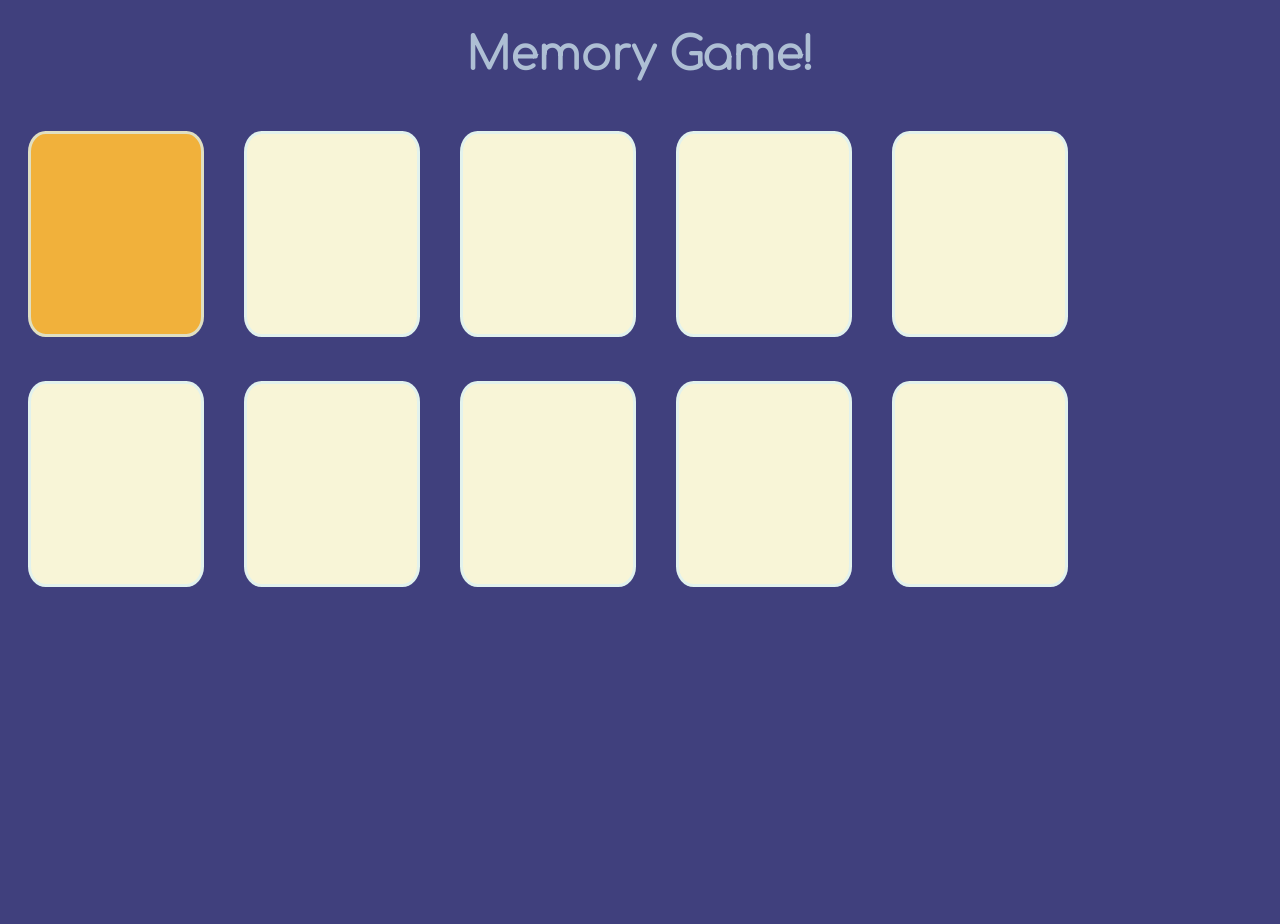
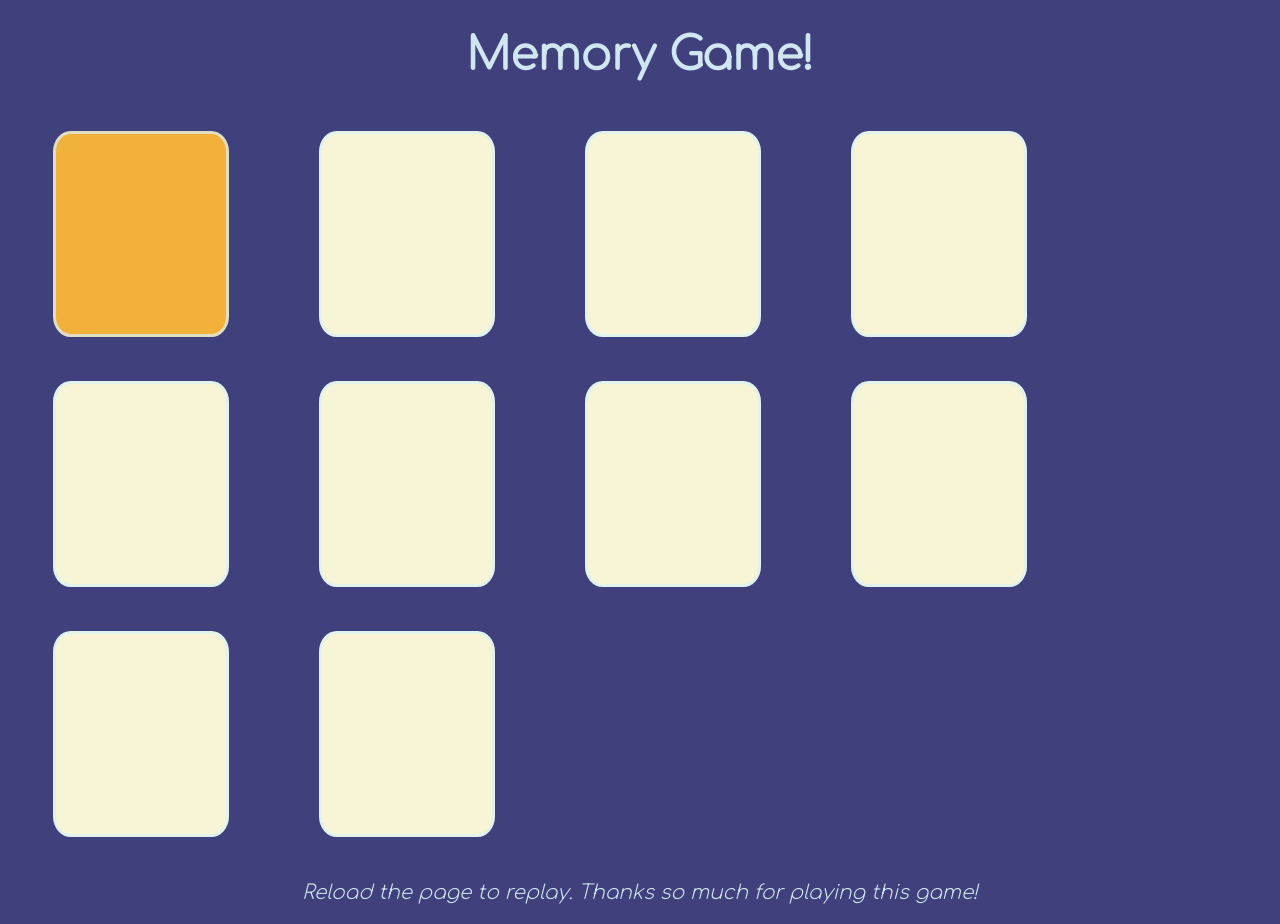
Before and after one commit to jswwWorks/memory-game, a plain HTML site: page index.html in a window 1280 px wide. Both pictures are taken after a click on the element 116 px from the left and 234 px from the top of the page. Before the commit the page ends 800 px from the top, so only its background shows below. Drawn offline with Linux system fonts and the light colour scheme.

Commit message:
final touches on memory game

```diff
--- a/index.html
+++ b/index.html
@@ -13,8 +13,7 @@
 <h1>Memory Game!</h1>
 
 <div id="game"></div> <!--this is where the cards will be stored, so you can select all the cards via this ID-->
-
-<!--<input type="button" value="Reset Game" name="myButton"/>--> <!--the button could be cool-->
+<p>Reload the page to replay. Thanks so much for playing this game!</p>
 
 <script src="memory-game.js"></script> <!--this links this HTML file to the JS file-->
 </body>
--- a/memory-game.css
+++ b/memory-game.css
@@ -1,4 +1,4 @@
-/* you can add to or change this. */
+
 body {
   background-color: rgb(64, 64, 125);
 }
@@ -8,43 +8,26 @@ h1 {
   font-style: bold;
   font-size: 45px;
   text-align: center;
-  color: rgba(218, 241, 247, 0.718);
+  color: rgba(218, 241, 247, 0.936);
 }
 
 #game div {
   border: 3px solid rgba(218, 241, 247, 0.718);
   width: 170px;
   height: 200px;
-  margin: 20px;
+  margin-top: 20px;
+  margin-bottom: 20px;
+  margin-left: 45px;
+  margin-right: 45px;
   display: inline-block;
   align-items: center;
   border-radius: 10%;
 }
 
-/* you'll style unflipped as you make the cards
-div.unflipped{
-  background-color: rgb(248, 245, 215);
+p {
+  font-family: 'Comfortaa', sans-serif;
+  font-size: 20px;
+  text-align: center;
+  font-style: italic;
+  color: rgba(218, 241, 247, 0.936);
 }
-*/
-
-/* currently, make the class mean nothing
-div.purple{
-  background-color: rgb(137, 0, 137);
-}
-
-div.red{
-  background-color: rgb(237, 80, 80);
-}
-
-div.blue{
-  background-color: rgb(98, 98, 236);
-}
-
-div.green{
-  background-color: rgb(67, 129, 67);
-}
-
-div.orange{
-  background-color: rgb(241, 177, 59);
-}
-*/
--- a/memory-game.js
+++ b/memory-game.js
@@ -2,13 +2,12 @@
 
 /** Memory game: find matching pairs of cards and flip both of them. */
 
-const FOUND_MATCH_WAIT_MSECS = 1000;
 const COLORS = [
   "red", "blue", "green", "orange", "purple",
   "red", "blue", "green", "orange", "purple",
 ]; // generates an array with the initial colors
 
-let realColors = { // the colors to change things to as needed
+let realColors = { // the specific shades I want for each color card
   "blue" : 'rgb(98, 98, 236)',
   "red" : 'rgb(237, 80, 80)',
   "green" : 'rgb(67, 129, 67)',
@@ -19,28 +18,19 @@ let realColors = { // the colors to change things to as needed
 let colorIDsArr = []; // I'll populate this array with ids to make ID assignments easier
 // id assignment will happen in idCreator() function
 
-let matchesCount = 0; // this will help display win message in winCheck function
+let matchesCount = 0; // this will help determine whether player one in winCheck() function
 
 // relevant variables for a flipped card that has yet to be matched
 let numActive = 0; // this represents the number of active cards that are flipped
-let activeCardsIDs = []; // an array of the currently active card's id's
+let activeCardsIDs = []; // an array of the currently active cards' id's
 let activeCardsColorClass = []; // array of the currently active card's color class
 
 const colors = shuffle(COLORS); // shuffles the COLORS array and stores it with the name 'colors'
 
 createCards(colors); // sends colors array to the createCards() function
 
-/** Create interactive button to reload the page */
-/* An optional task for later!
-document.addEventListener('DOMContentLoaded', function () {
-  document.querySelector('button').addEventListener('onclick', function() {
-    location.reload;
-  });
-});
-*/
 
 /** Shuffle array items in-place and return shuffled array. */
-
 function shuffle(items) {
   // This algorithm does a "perfect shuffle", where there won't be any
   // statistical bias in the shuffle (many naive attempts to shuffle end up not
@@ -57,9 +47,12 @@ function shuffle(items) {
   return items;
 }
 
+
 /** This function creates the cards. */
 function createCards(colors) {
+
   const gameBoard = document.getElementById("game"); // this is what we'll append the card to
+
   for (let color of colors) {
     const oneCard = document.createElement('div'); // creates div for card
     oneCard.id = idCreator(color); // calls function that generates an id for each specific card
@@ -73,31 +66,32 @@ function createCards(colors) {
 
 /** This function creates an id for each distinct card in the array. */
 function idCreator(colorVal) {
-  if (!!colorIDsArr.includes(`${colorVal}1`)) { // if first card of this color was already created, make it card 2
-    colorIDsArr.push(`${colorVal}2`);
+  if (!!colorIDsArr.includes(`${colorVal}1`)) { // if first card of this color was already created, it calls it card 2
+    colorIDsArr.push(`${colorVal}2`); // so, it would be 'orange2', for instance
     return `${colorVal}2`;
   }
   else {
     colorIDsArr.push(`${colorVal}1`); // or makes its id color1
-    return `${colorVal}1`;
+    return `${colorVal}1`; // so, it would be 'orange1', for instance
   }
 }
 
 
 /** Flip a card face-up. */
 function flipCard(card, colorToAdd) {
-  // update the card's background based on it's actual hidden color
-  card.style.backgroundColor = `${realColors[colorToAdd]}`;
+  // update the card's background based on its actual hidden color
+  card.style.backgroundColor = `${realColors[colorToAdd]}`; // does so by using the object realColors
 }
 
 
-/** Flip a card face-down. */
+/** Flips 2 cards face-down because they're not matching. */
 function unFlipCard(firstID, secondID) {
   // grab both of the elements to unflip
   let cardOne = document.getElementById(firstID);
   let cardTwo = document.getElementById(secondID);
+  // then, resets the styles of both cards
   cardOne.style.backgroundColor = "rgb(248, 245, 215)";
-  cardTwo.style.backgroundColor = "rgb(248, 245, 215)"; // resets the styles of both cards
+  cardTwo.style.backgroundColor = "rgb(248, 245, 215)";
 }
 
 
@@ -108,34 +102,33 @@ function handleCardClick(event) {
   const cardID = theCard.id; // this is its id
   const cardColor = cardID.slice(0, cardID.length - 1); // this is its class & its color
 
-  if (numActive < 2){ // ensures things will only happen if there's 0 or 1 active cards
+  if (numActive < 2){ // ensures game-changing things will only happen if there's 0 or 1 active cards
     numActive++; // add to number of active cards in play
     flipCard(theCard, cardColor); // flip the card that was just clikced
 
     // numActive is either 1 or 2
 
-    if (numActive === 1) { // if it's 1, all you need to do is add info
+    if (numActive === 1) { // if it's 1, all you need to do is add that card's info to the arrays
       activeCardsIDs.push(cardID); // adds card id to the array
       activeCardsColorClass.push(cardColor); // adds color to the array
     }
 
-    else if (numActive === 2) { // but if it's 2, you need to check to see if they match!
+    else if (numActive === 2) { // if it's 2, you need to check to see if they match!
       if ((cardColor == activeCardsColorClass[0]) && (cardID != activeCardsIDs[0])) {
         // if it's a match, remove events from each of those cards
-        // first removal is easy, it's the card you had before
-        theCard.removeEventListener('click', handleCardClick); // testing out removing ability
-        // second removal requires retrieving the element
-        let secondElement = document.getElementById(`${activeCardsIDs[0]}`);
-        secondElement.removeEventListener('click', handleCardClick); // removes from second element
+        theCard.removeEventListener('click', handleCardClick); // removes event from card that was just clicked
+        let secondElement = document.getElementById(`${activeCardsIDs[0]}`); // retrieves info for the card that was 1st clicked
+        secondElement.removeEventListener('click', handleCardClick); // removes event from card that was first clicked
         setTimeout(winCheck, 1000); // triggers winCheck function
       }
       else { // if it wasn't a match
         setTimeout(unFlipCard, 1000, cardID, activeCardsIDs[0]); // unflips cards but on a time delay
       }
-      setTimeout(cardReset, 1500); // resets saved info & prevents speed clicking that displays >2 cards
+      setTimeout(cardReset, 1100); // resets saved info & prevents speed clicking that would otherwise display >2 cards
     }
   }
 }
+
 
 /** resets the stored information on cards when 2 cards are flipped, whether or not they're a match. */
 function cardReset() {
@@ -148,7 +141,7 @@ function cardReset() {
 /** Checks to see if the player won. */
 function winCheck() {
   matchesCount++; // this function gets triggered when a match is made
-  if (matchesCount === 5) {
-    alert('Congratulations, you won!')
+  if (matchesCount === 5) { // check to see if it's 5 because there are 5 total potential matches in this game
+    alert('Congratulations, you won!');
   }
 }
```
